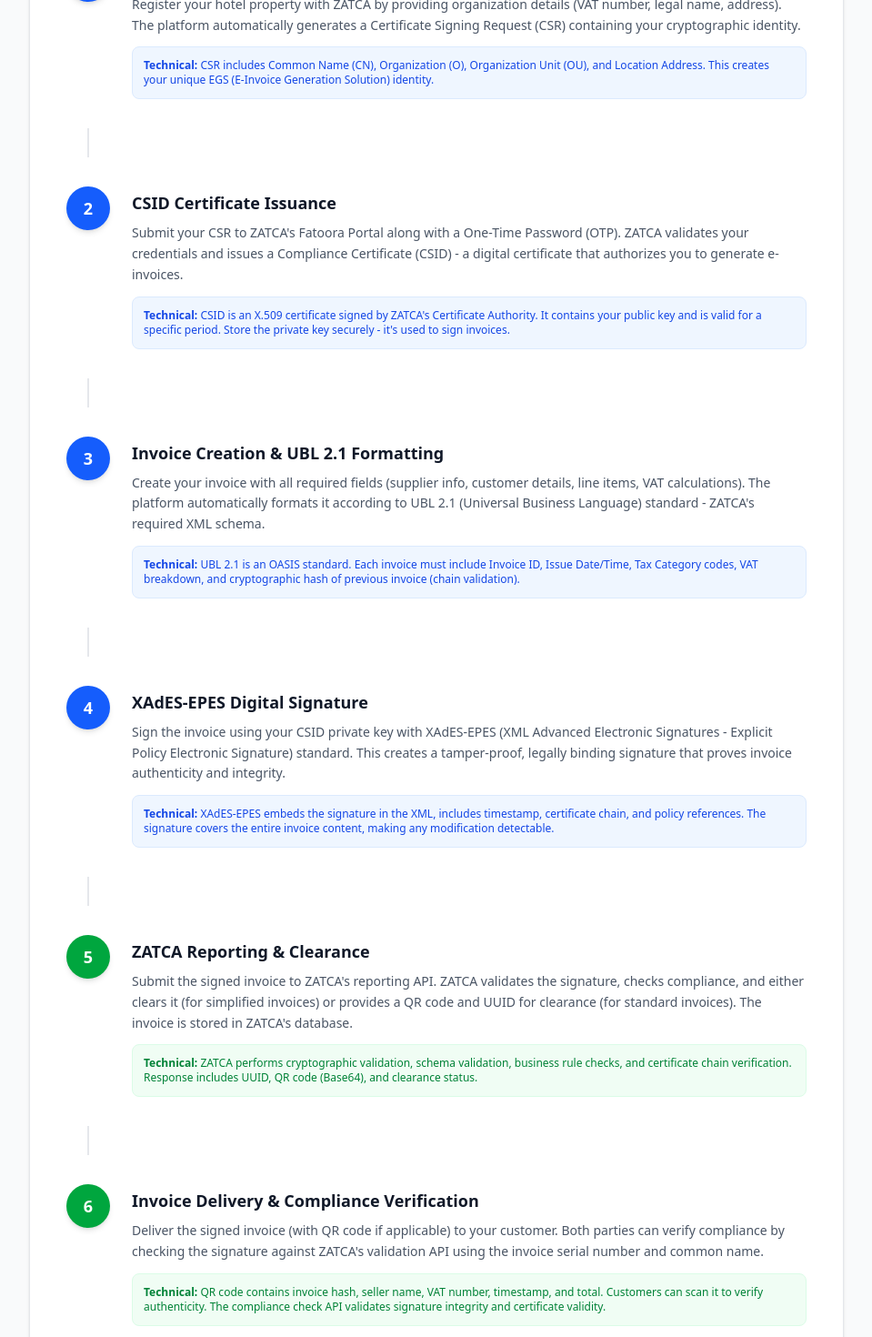
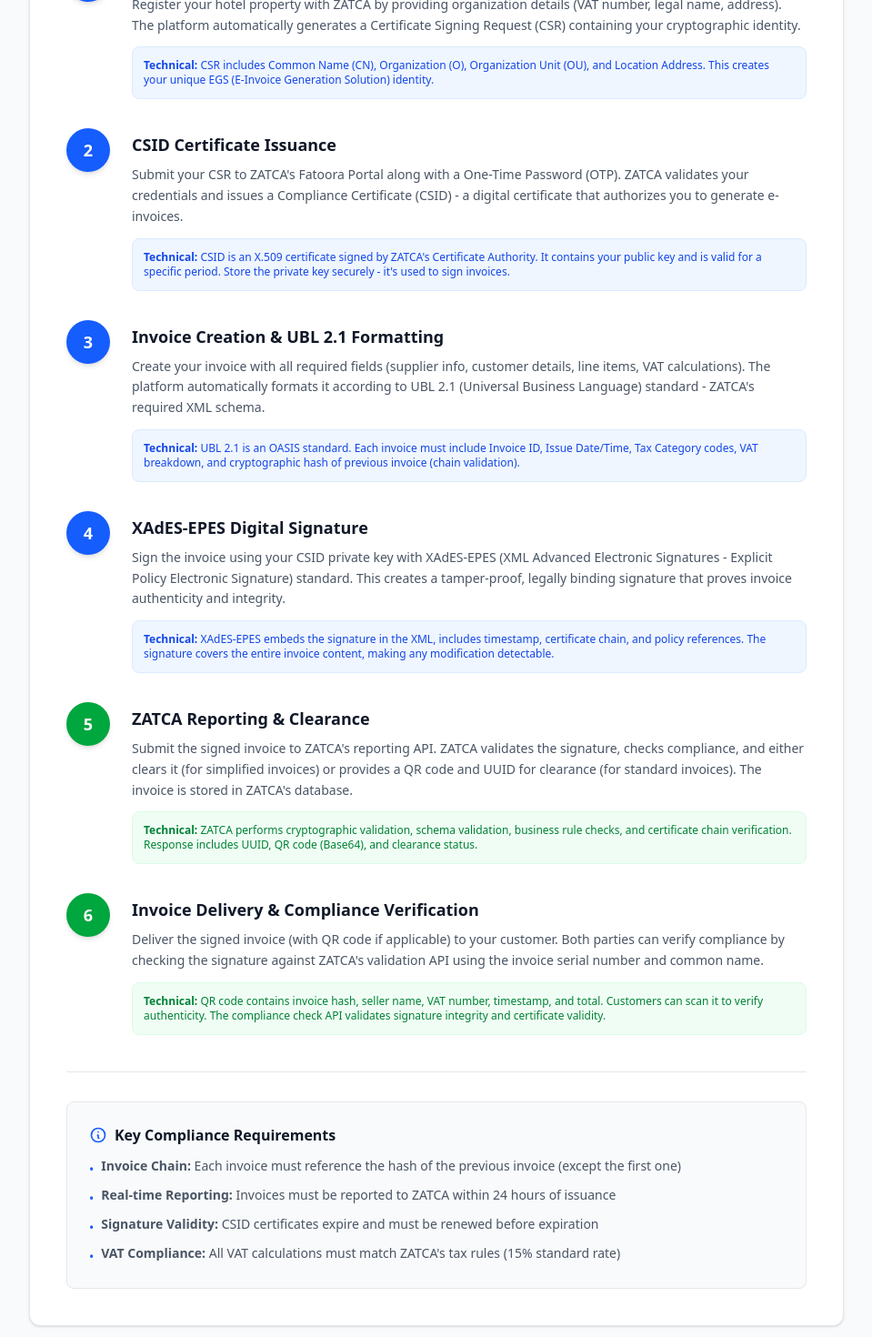
Before and after one commit to thowfik-halasaudi/zatca-frontend, a Next.js app: page / in a window 1280 px wide. Shown: the part 1379-2849 px from the top of the page at 91% size, without its empty margins (160-1119 px from the left). Built offline with nearby package versions, Linux system fonts and the light colour scheme.

Commit message:
line removed

```diff
--- a/src/app/page.tsx
+++ b/src/app/page.tsx
@@ -107,14 +107,6 @@ export default function Home() {
                 </div>
               </div>
 
-              {/* Connector Line */}
-              <div className="flex gap-6">
-                <div className="shrink-0 flex justify-center w-12">
-                  <div className="w-0.5 h-8 bg-gray-200"></div>
-                </div>
-                <div></div>
-              </div>
-
               {/* Step 2 */}
               <div className="flex gap-6">
                 <div className="shrink-0">
@@ -139,14 +131,6 @@ export default function Home() {
                     private key securely - it's used to sign invoices.
                   </div>
                 </div>
-              </div>
-
-              {/* Connector Line */}
-              <div className="flex gap-6">
-                <div className="shrink-0 flex justify-center w-12">
-                  <div className="w-0.5 h-8 bg-gray-200"></div>
-                </div>
-                <div></div>
               </div>
 
               {/* Step 3 */}
@@ -176,14 +160,6 @@ export default function Home() {
                 </div>
               </div>
 
-              {/* Connector Line */}
-              <div className="flex gap-6">
-                <div className="shrink-0 flex justify-center w-12">
-                  <div className="w-0.5 h-8 bg-gray-200"></div>
-                </div>
-                <div></div>
-              </div>
-
               {/* Step 4 */}
               <div className="flex gap-6">
                 <div className="shrink-0">
@@ -211,14 +187,6 @@ export default function Home() {
                 </div>
               </div>
 
-              {/* Connector Line */}
-              <div className="flex gap-6">
-                <div className="shrink-0 flex justify-center w-12">
-                  <div className="w-0.5 h-8 bg-gray-200"></div>
-                </div>
-                <div></div>
-              </div>
-
               {/* Step 5 */}
               <div className="flex gap-6">
                 <div className="shrink-0">
@@ -244,14 +212,6 @@ export default function Home() {
                     code (Base64), and clearance status.
                   </div>
                 </div>
-              </div>
-
-              {/* Connector Line */}
-              <div className="flex gap-6">
-                <div className="shrink-0 flex justify-center w-12">
-                  <div className="w-0.5 h-8 bg-gray-200"></div>
-                </div>
-                <div></div>
               </div>
 
               {/* Step 6 */}
```
